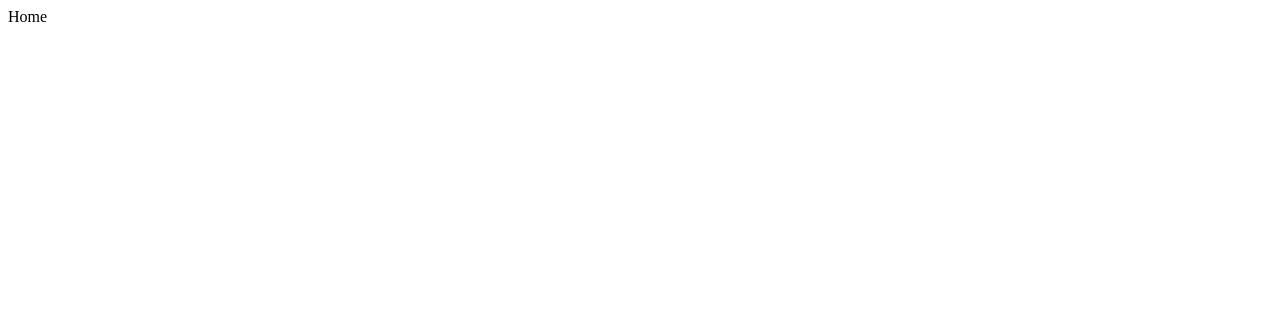
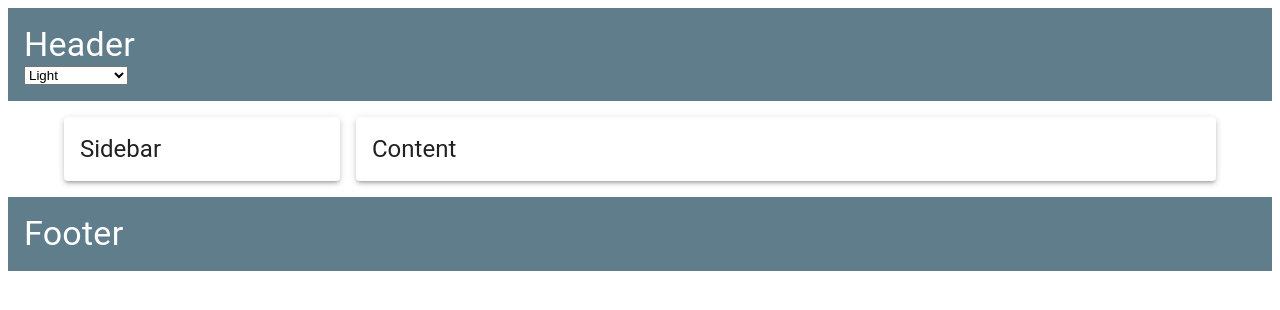
Before and after one commit to rajahwu/HSChat, a React app in the folder app/: page / in a window 1280 px wide. Shown: the top 310 px of the page. Built offline with nearby package versions, Linux system fonts and the light colour scheme.

Commit message:
build: add content themes

```diff
--- a/app/package.json
+++ b/app/package.json
@@ -12,7 +12,10 @@
   "author": "",
   "license": "ISC",
   "dependencies": {
-    "dotenv": "^16.4.5",
+    "@emotion/react": "^11.13.0",
+    "@emotion/styled": "^11.13.0",
+    "@mui/icons-material": "^5.16.7",
+    "@mui/material": "^5.16.7",
     "react": "^18.3.1",
     "react-dom": "^18.3.1",
     "react-router-dom": "^6.26.1"
@@ -23,6 +26,7 @@
     "@babel/preset-react": "^7.24.7",
     "babel-loader": "^9.1.3",
     "css-loader": "^7.1.2",
+    "dotenv": "^16.4.5",
     "dotenv-webpack": "^8.1.0",
     "html-webpack-plugin": "^5.6.0",
     "style-loader": "^4.0.0",
--- a/app/src/App.js
+++ b/app/src/App.js
@@ -0,0 +1,152 @@
+// App.js
+import { Box, Container, Grid, Paper, Typography } from '@mui/material';
+import { blueGrey, deepOrange, grey, orange } from '@mui/material/colors';
+import { ThemeProvider, createTheme } from '@mui/material/styles';
+import React, { useState } from "react";
+import Footer from "./components/layouts/Footer";
+import Header from "./components/layouts/Header";
+import Sidebar from "./components/layouts/SideBar";
+
+const lightTheme = createTheme({
+  palette: {
+    mode: 'light',
+    primary: {
+      main: blueGrey[500],
+    },
+    secondary: {
+      main: grey[500],
+    },
+  },
+});
+
+const darkTheme = createTheme({
+  palette: {
+    mode: 'dark',
+    primary: {
+      main: '#303f9f', // Dark blue
+    },
+    secondary: {
+      main: '#e0e0e0', // Light grey
+    },
+  },
+});
+
+const highContrastTheme = createTheme({
+  palette: {
+    mode: 'light', // High contrast usually works better on a light background
+    primary: {
+      main: '#000000', // Black
+    },
+    secondary: {
+      main: '#ffffff', // White
+    },
+    text: {
+      primary: '#ffffff', // White text on dark background
+      secondary: '#000000', // Black text on light background
+    },
+    background: {
+      default: '#ffffff', // White background
+      paper: '#f5f5f5', // Slightly off-white paper
+    },
+  },
+  typography: {
+    fontFamily: 'Arial, sans-serif', // Choose a clear, easy-to-read font
+  },
+});
+
+const retroTheme = createTheme({
+  palette: {
+    primary: {
+      main: orange[500],
+    },
+    secondary: {
+      main: deepOrange[500],
+    },
+  },
+  typography: {
+    fontFamily: '"Permanent Marker", cursive', // A fun, retro-style font
+  },
+});
+
+const modernTheme = createTheme({
+  palette: {
+    primary: {
+      main: '#00695c', // Teal
+    },
+    secondary: {
+      main: '#607d8b', // Blue Grey
+    },
+  },
+  typography: {
+    fontFamily: '"Roboto", sans-serif', // A clean, modern font
+  },
+});
+
+const funTheme = createTheme({
+  palette: {
+    primary: {
+      main: '#f44336', // Red
+    },
+    secondary: {
+      main: '#ffeb3b', // Yellow
+    },
+  },
+  typography: {
+    fontFamily: '"Comic Neue", cursive', // A playful font
+  },
+});
+
+const Content = () => (
+  <Paper elevation={3}>
+    <Box p={2}>
+      <Typography variant="h5">Content</Typography>
+    </Box>
+  </Paper>
+);
+
+export default function App() {
+  const [currentTheme, setCurrentTheme] = useState(lightTheme);
+
+  const handleThemeChange = (event) => {
+    const selectedTheme = event.target.value;
+    switch (selectedTheme) {
+      case 'light':
+        setCurrentTheme(lightTheme);
+        break;
+      case 'dark':
+        setCurrentTheme(darkTheme);
+        break;
+      case 'highContrast':
+        setCurrentTheme(highContrastTheme);
+        break;
+      case 'retro':
+        setCurrentTheme(retroTheme);
+        break;
+      case 'modern':
+        setCurrentTheme(modernTheme);
+        break;
+      case 'fun':
+        setCurrentTheme(funTheme);
+        break;
+      default:
+        setCurrentTheme(lightTheme);
+    }
+  };
+
+  return (
+    <ThemeProvider theme={currentTheme}>
+      <Header onThemeChange={handleThemeChange} />
+      <Container maxWidth="lg" sx={{ marginTop: 2, marginBottom: 2 }}>
+        <Grid container spacing={2}>
+          <Grid item xs={3}>
+            <Sidebar />
+          </Grid>
+          <Grid item xs={9}>
+            <Content />
+          </Grid>
+        </Grid>
+      </Container>
+      <Footer />
+    </ThemeProvider>
+  );
+}
--- /dev/null
+++ b/app/src/components/layouts/Footer.jsx
@@ -0,0 +1,11 @@
+// components/layouts/Footer.jsx
+import { Box, Typography } from '@mui/material';
+import React from 'react';
+
+export default function Footer() {
+  return (
+    <Box bgcolor="primary.main" color="primary.contrastText" p={2}>
+      <Typography variant="h4">Footer</Typography>
+    </Box>
+  );
+}
--- /dev/null
+++ b/app/src/components/layouts/Header.jsx
@@ -0,0 +1,19 @@
+// components/layouts/Header.jsx
+import { Box, Typography } from '@mui/material';
+import React from 'react';
+
+export default function Header({ onThemeChange }) {
+    return (
+        <Box bgcolor="primary.main" color="primary.contrastText" p={2}>
+            <Typography variant="h4">Header</Typography>
+            <select onChange={onThemeChange}>
+                <option value="light">Light</option>
+                <option value="dark">Dark</option>
+                <option value="highContrast">High Contrast</option>
+                <option value="retro">Retro</option>
+                <option value="modern">Modern</option>
+                <option value="fun">Fun</option>
+            </select>
+        </Box>
+    );
+}
--- /dev/null
+++ b/app/src/components/layouts/SideBar.jsx
@@ -0,0 +1,13 @@
+// components/loyouts/SidBar
+import { Box, Paper, Typography } from "@mui/material";
+import React from "react";
+
+export default function SideBar() {
+    return (
+        <Paper elevation={3}>
+        <Box p={2}>
+            <Typography variant="h5">Sidebar</Typography>
+        </Box>
+        </Paper>
+    );
+}
--- a/app/src/index.js
+++ b/app/src/index.js
@@ -1,6 +1,8 @@
+// index.js
 import React from "react";
 import { createRoot } from "react-dom/client";
 import { RouterProvider, createBrowserRouter } from "react-router-dom";
+import App from "./App";
 
 const domNode = document.getElementById("root");
 const root = createRoot(domNode);
@@ -8,7 +10,7 @@ const root = createRoot(domNode);
 const router = createBrowserRouter([
     {
         path: "/",
-        element: <div>Home</div>
+        element: <App />
     }
 ]);
 
```
Also changed, not shown: app/src/components/chatbot/ChatInput.jsx (added), app/src/components/chatbot/ChatMessage.jsx (added), app/src/components/chatbot/ChatWindow.jsx (added), 2 other files (tests, documents, lock files or other folders).
